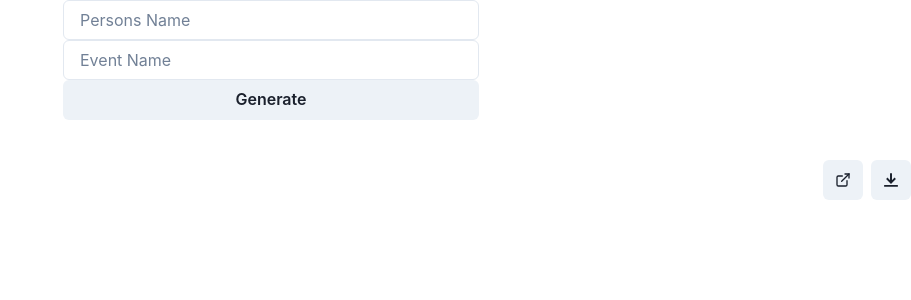
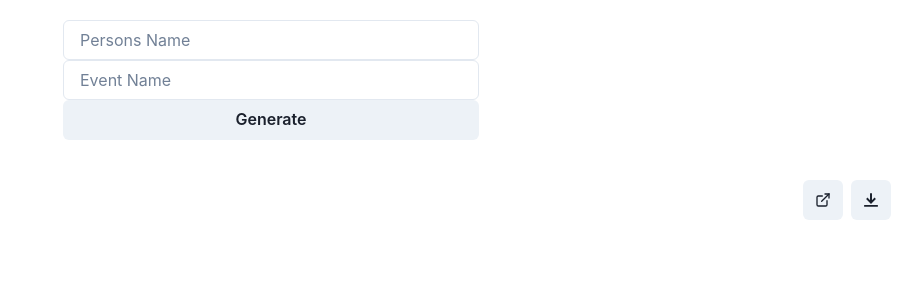
Before and after one commit to chris-catignani/cheers-to-you, a React (Create React App) app: page / in a window 1280 px wide. Shown: the top 300 px of the page, without its empty margins (369-1280 px from the left). Built offline with nearby package versions, Linux system fonts and the light colour scheme.

Commit message:
Add margin=5 to app

```diff
--- a/src/App.js
+++ b/src/App.js
@@ -4,7 +4,7 @@ import { Box } from '@chakra-ui/react';
 
 export default function App() {
   return (
-    <Box>
+    <Box m='5'>
       <Output></Output>
     </Box>
   );
```
